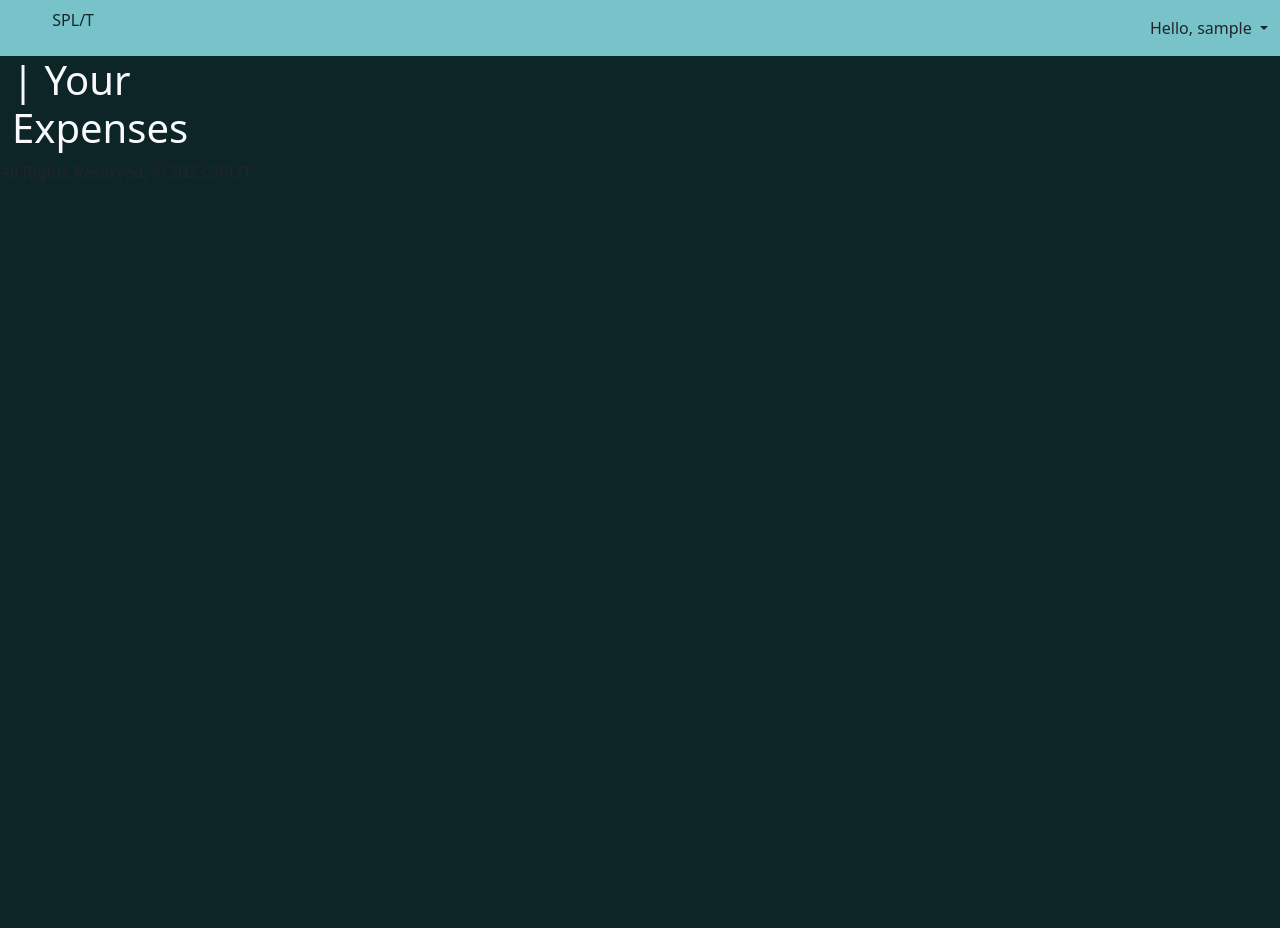
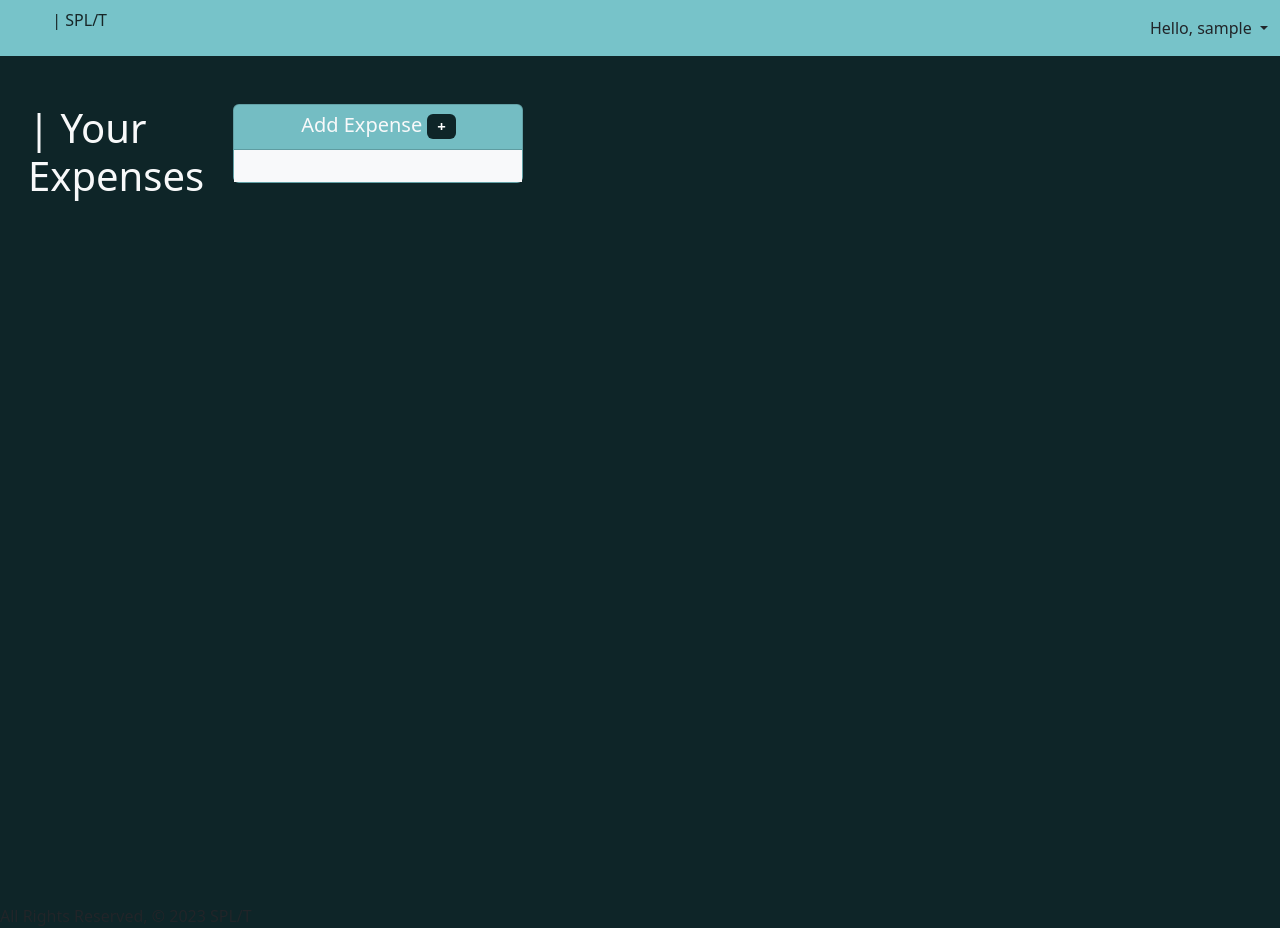
Before and after one commit to shelbyyy16/Capstone-Project, a Django app: page /expenses/ in a window 1280 px wide. Before the commit the page ends 182 px from the top, so only its background shows below. Run offline with Django 5.2, Linux system fonts and the light colour scheme; the visitor is signed in with stand-in values (Sample User, id 1); data that the repository does not hold is empty.

Commit message:
css to cards for all index and create pages

```diff
--- a/main_app/static/css/style.css
+++ b/main_app/static/css/style.css
@@ -32,3 +32,6 @@ a {
     display: flex;
     flex-direction: column;
   }
+.custom-header-height {
+  height: 2.8rem;
+}
--- a/main_app/templates/base.html
+++ b/main_app/templates/base.html
@@ -19,7 +19,7 @@
       <nav class="navbar navbar-expand-lg custom-nav-color">
         <div class="container-fluid custom-nav-color">
           <ul>
-            <div><a href="/" style="color: #172627">&nbsp;&nbsp;SPL/T</a></div>
+            <div><a href="/" style="color: #172627">&nbsp;&nbsp;| SPL/T</a></div>
           </ul>
           {% if user.is_authenticated %}
           <div class="nav-item dropdown">
--- a/main_app/templates/expenses/expenses_index.html
+++ b/main_app/templates/expenses/expenses_index.html
@@ -1,9 +1,9 @@
 {% extends 'base.html' %}
 {% block content %}
-  <div class="container-fluid">
+<div class="container-fluid px-4 mt-5 " style="min-height: 100vh">
     <div class="row">
 
-      <div class="col-md-3">
+      <div class="col-md-2 px-3">
         <h1 class="text-light">| Your Expenses</h1>
       </div>
 
@@ -12,23 +12,31 @@
           {% for expense in expenses %}
             <div class="col">
               <div class="card text-center custom-card-color d-flex flex-column h-100">
-                <div class="card-body">
-                  <h5 class="card-title text-light">{{ expense.title }}</h5>
+                  <h5 class="card-header text-light custom-header-height">{{ expense.title }}</h5>
+                  <div class="card-body bg-light">
                   <h6 class="card-subtitle mb-2 text-body-secondary">{{ expense.group }}</h6>
                   <p class="card-text">Expense Type: {{ expense.type }}</p>
                   <p class="card-text">Expense Description: {{ expense.description }}</p>
                   <p class="card-text">Total Amount: ${{ expense.amount }}</p>
-                  <p class="card-text">You Owe: ${{ expense.divided_amount }}</p>
-                  <button type="submit" class="btn btn-primary" style="background-color: #172627;">
+                  <p class="{% if data.total_owed != 0 %}text-danger{% endif %}"><strong>You Owe: ${{ expense.divided_amount }}</strong></p>
+                  <button type="submit" class="btn" style="background-color: #0e2528; color: #ffffff;">
                     <a href="{% url 'expense_update' expense_id=expense.id %}">Update</a>
                   </button>
-                  <button type="submit" class="btn btn-primary" style="background-color: #172627;">
+                  <button type="submit" class="btn" style="background-color: #0e2528; color: #ffffff;">
                     <a href="{% url 'expense_delete' expense_id=expense.id %}">Delete</a>
                   </button>
                 </div>
               </div>
             </div>
           {% endfor %}
+
+          <div class="col">
+            <div class="card text-center custom-card-color d-flex flex-column h-100">
+              <h5 class="card-header text-center text-light custom-header-height">Add Expense <span class="badge" style="background-color: #0e2528;"><a href="{% url 'create_expense' %}">+</a></span></h5>
+                <div class="card-body bg-light">
+              </div>
+            </div>
+          </div>
         </div>
       </div>
     </div>
--- a/main_app/templates/groups/create_group.html
+++ b/main_app/templates/groups/create_group.html
@@ -9,7 +9,7 @@
                 {% csrf_token %}
                 {{ form.as_p }}
 
-                <button type="submit" class="btn btn-primary" style="background-color: #172627;">Create Group</button>
+                <button type="submit" class="btn" style="background-color: #0e2528; color: #ffffff;">Create Group</button>
             </form>
         </div>
     </div>
--- a/main_app/templates/groups/group_details.html
+++ b/main_app/templates/groups/group_details.html
@@ -33,7 +33,7 @@
             {% else %}
               <p>No expenses found for this group.</p>
             {% endif %}
-
+<hr>
             <div class="d-flex justify-content-between">
               <h6 class="card-subtitle mb-2 text-body-secondary">Group Total: ${{ group_total }}</h6>
               <h6 class="card-subtitle mb-2 text-body-secondary">Your Total: ${{ total_owed }}</h6>
```
Also changed, not shown: main_app/templates/expenses/create_expense.html (+4 -3 lines), main_app/templates/groups/groups_index.html (+8 -9 lines).
